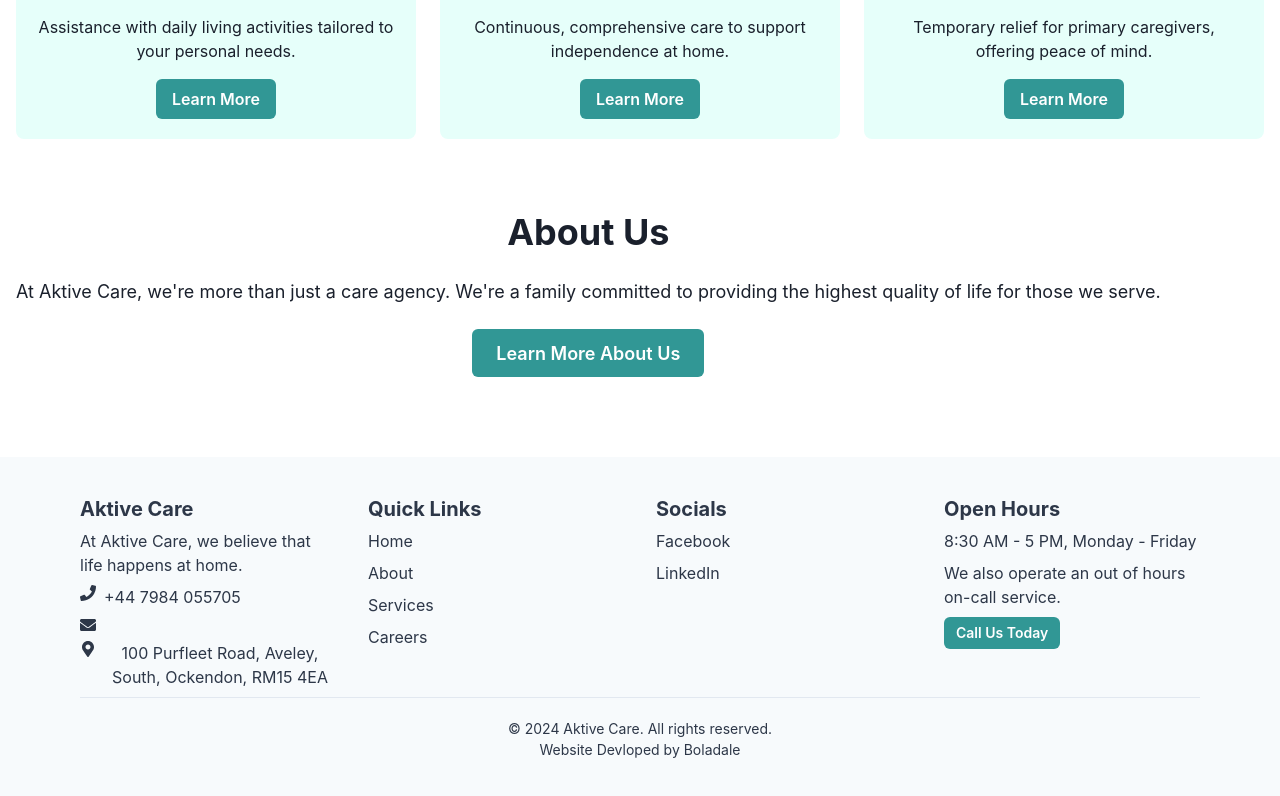
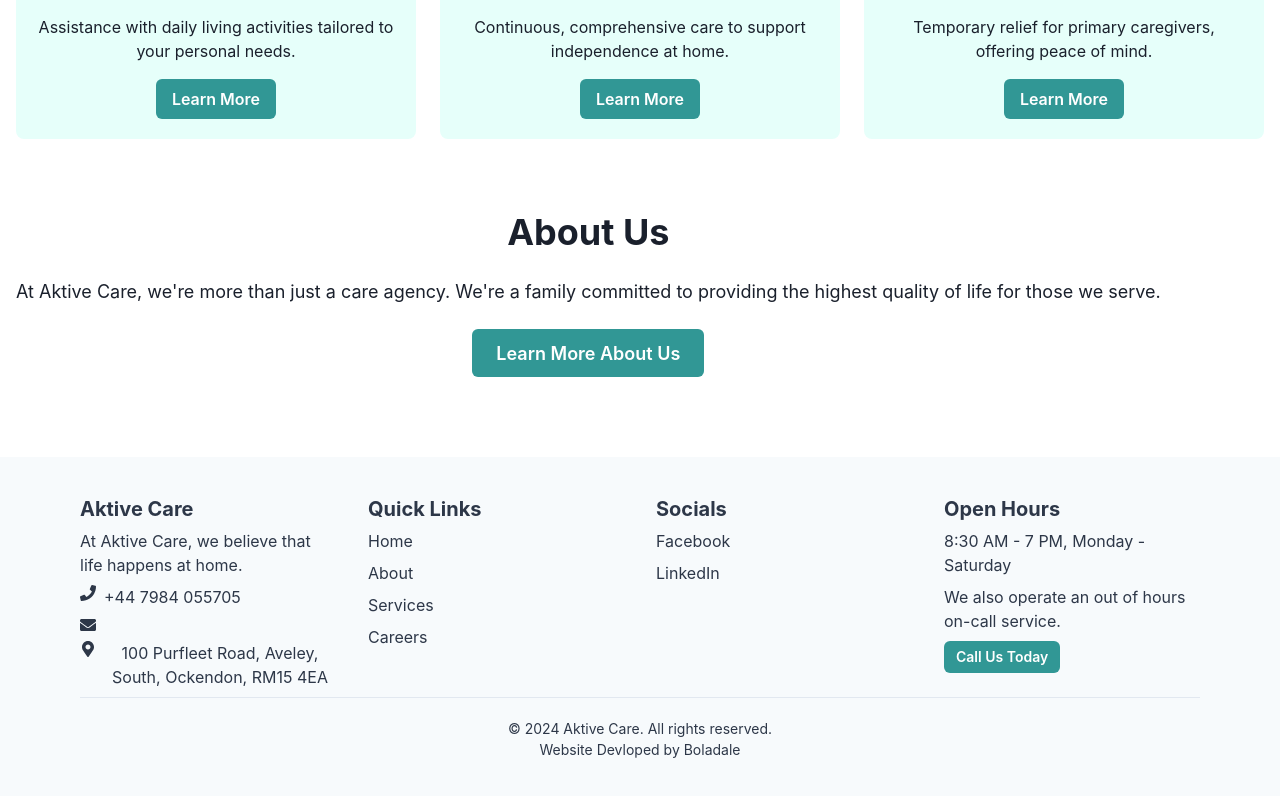
Before and after one commit to bbusari01/aktivecare, a React (Create React App) app in the folder aktive-care-website/: page / in a window 1280 px wide. Shown: the part 932-1728 px from the top of the page. Built offline with nearby package versions, Linux system fonts and the light colour scheme.

Commit message:
change time and days on footer

```diff
--- a/aktive-care-website/src/components/footer.js
+++ b/aktive-care-website/src/components/footer.js
@@ -60,7 +60,7 @@
           {/* Open Hours */}
           <VStack align="flex-start">
             <Heading size="md">Open Hours</Heading>
-            <Text>8:30 AM - 5 PM, Monday - Friday</Text>
+            <Text>8:30 AM - 7 PM, Monday - Saturday</Text>
             <Text>We also operate an out of hours on-call service.</Text>
             <Button colorScheme="teal" size="sm">Call Us Today</Button>
           </VStack>
```
